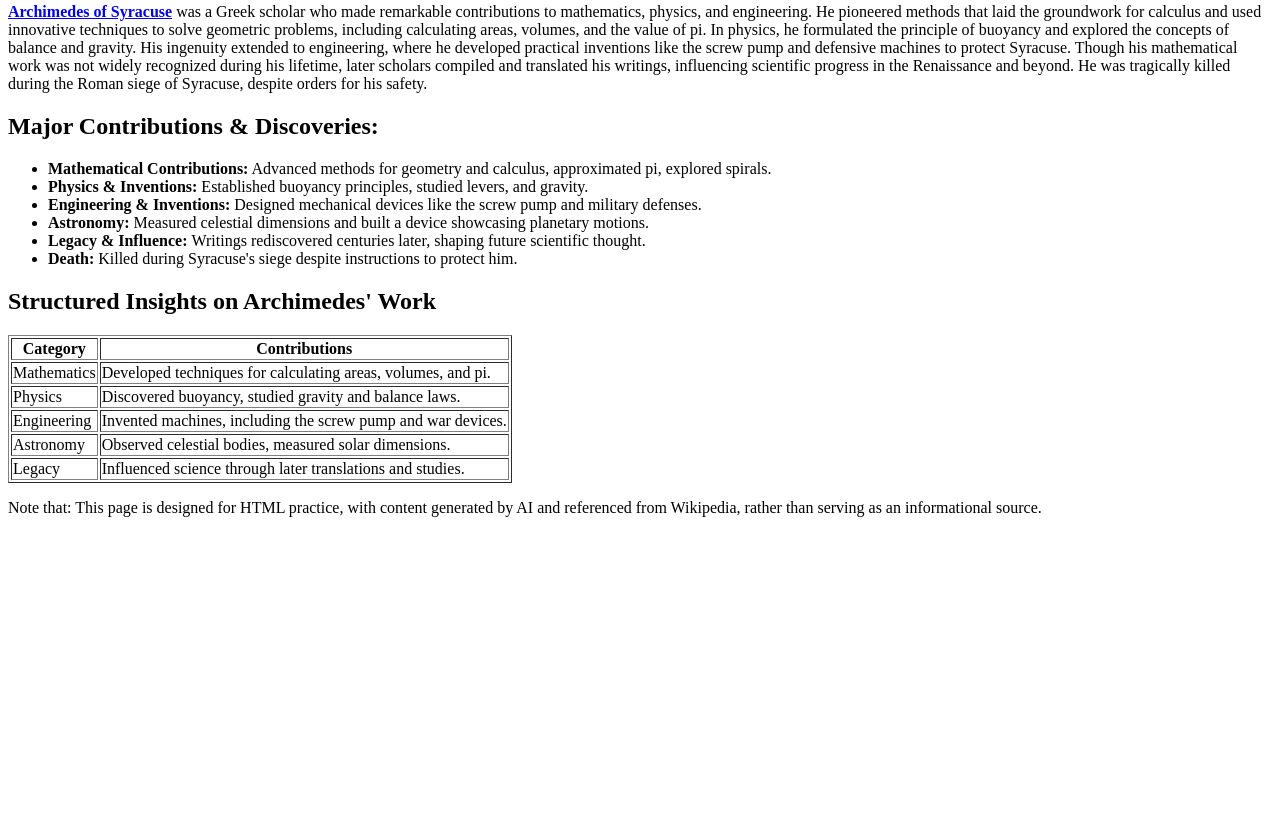
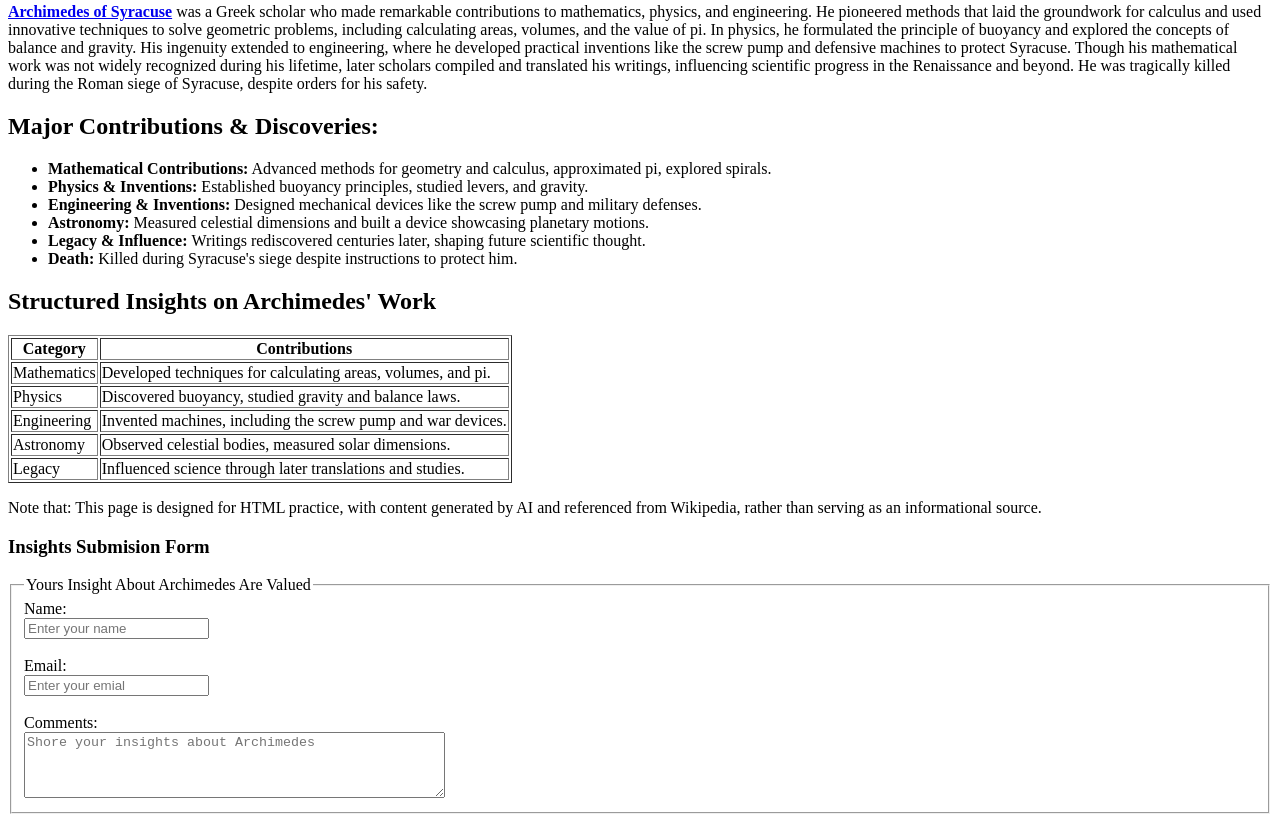
Before and after one commit to Jannah-lab/IBM-FullStack-Learning, a plain HTML site: page Introduction to HTML, CSS, & JavaScript/HTML practice/Archimedes.html in a window 1280 px wide. Shown: the part 379-1201 px from the top of the page. Before the commit the page ends 912 px from the top, so only its background shows below. Drawn offline with Linux system fonts and the light colour scheme.

Commit message:
Updated README.md

```diff
--- a/Introduction to HTML, CSS, & JavaScript/HTML practice/Archimedes.html
+++ b/Introduction to HTML, CSS, & JavaScript/HTML practice/Archimedes.html
@@ -7,7 +7,8 @@
         <nav>
             <a href="#overview">Overview</a> |
             <a href="#points">Major Contributions</a> |
-            <a href="#table">Structured Insights</a>
+            <a href="#table">Structured Insights</a> |
+            <a href="#submission">Insights Submission</a>
         </nav>
         <h1>Archimedes of Syracuse</h1>
         <img src="https://upload.wikimedia.org/wikipedia/commons/e/e7/Domenico-Fetti_Archimedes_1620.jpg" width="250px">
@@ -60,5 +61,20 @@
         <aside>
             <p>Note that: This page is designed for HTML practice, with content generated by AI and referenced from Wikipedia, rather than serving as an informational source.</p>
         </aside>
+                <section id="submission">
+            <h3>Insights Submision Form</h3>
+            <fieldset>
+                <legend>Yours Insight About Archimedes Are Valued</legend>
+
+                <label for="name">Name: </label><br/>
+                <input type="text" id="name" name="name" placeholder="Enter your name" required>
+                <br/><br/>
+                <label for="email">Email: </label><br/>
+                <input type="email" id="email" name="email" placeholder="Enter your emial">
+                <br/><br/>
+                <label for="Comments">Comments: </label><br/>
+                <textarea id="comments" name="comments" rows="4" cols="50" placeholder="Shore your insights about Archimedes"></textarea>
+
+            </fieldset>
     </body>
 </html>
```
